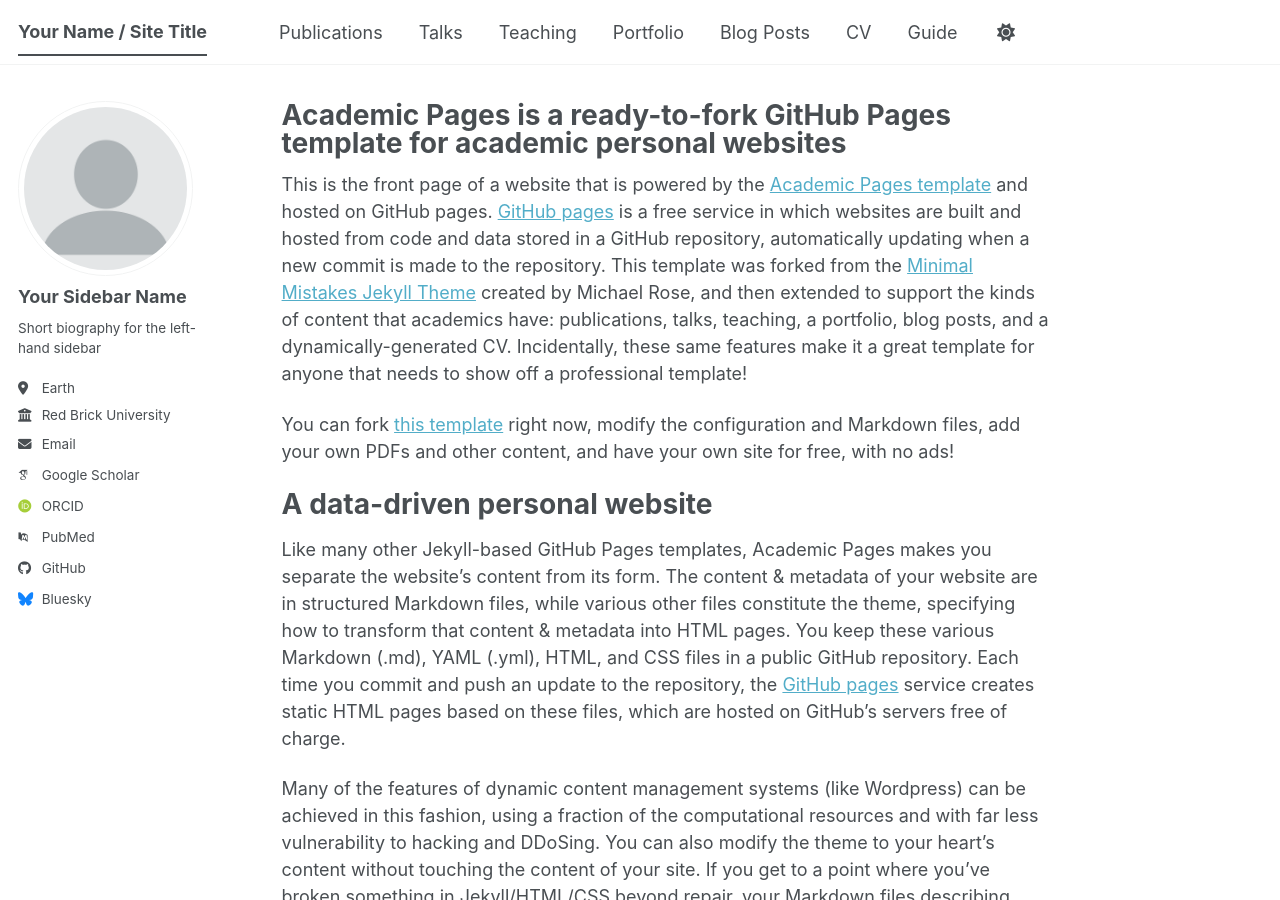
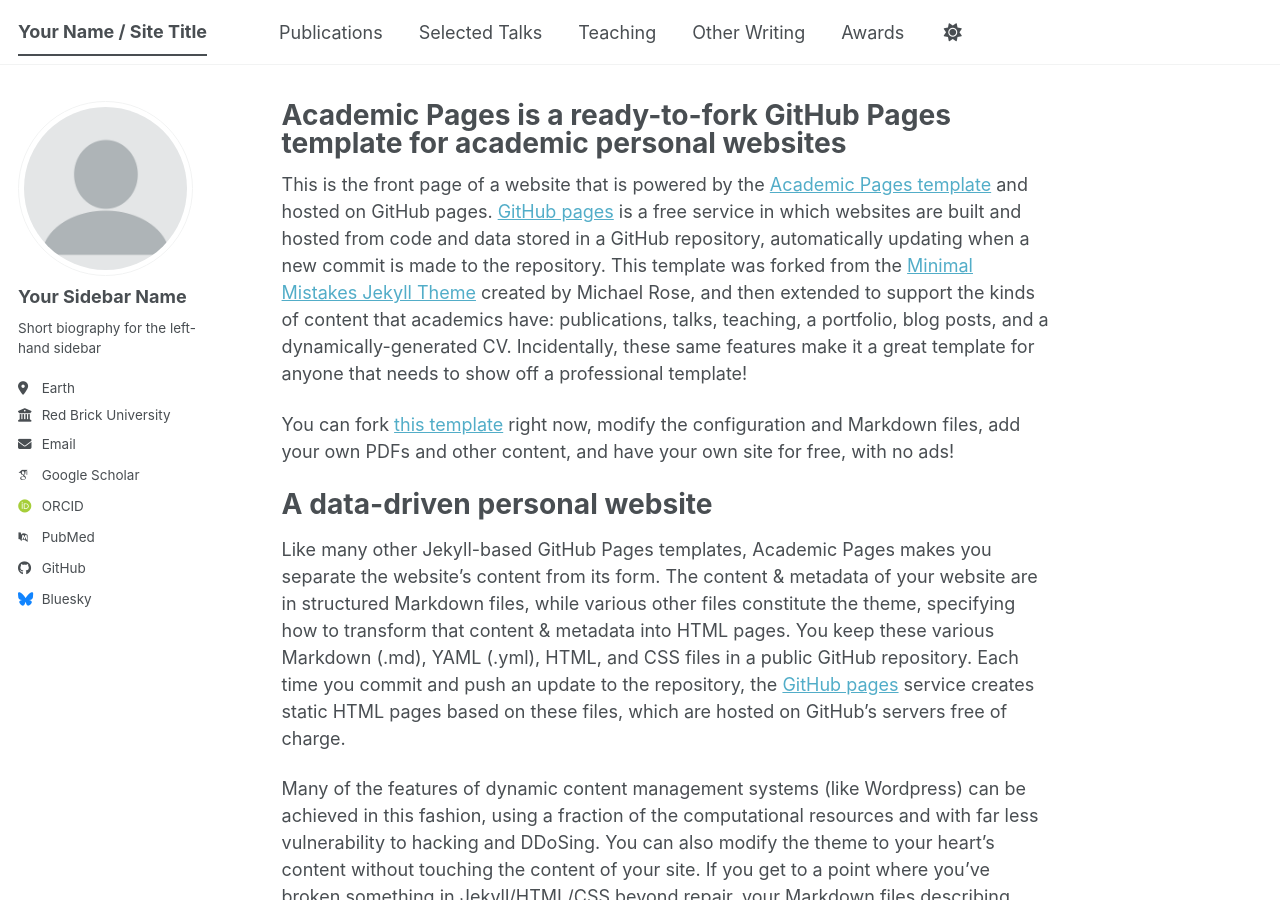
Before and after one commit to zhongzhengtang/zhongzhengtang.github.io, a Jekyll site: the page built from _pages/about.md, in a window 1280 px wide and 900 px high. Built offline with Jekyll 4.4.1, drawn with Linux system fonts in a browser that asks for light colours; some web fonts are replaced; a script bundle is joined from its source files by our own code; library files that are not in the unit come from our copies.

Commit message:
Update navigation.yml

```diff
--- a/_data/navigation.yml
+++ b/_data/navigation.yml
@@ -11,23 +11,14 @@
   - title: "Publications"
     url: /publications/
 
-  - title: "Talks"
+  - title: "Selected Talks"
     url: /talks/
 
   - title: "Teaching"
     url: /teaching/
 
-  - title: "Portfolio"
-    url: /portfolio/
+  - title: "Other Writing"
+    url: /other-writing/
 
-  - title: "Blog Posts"
-    url: /year-archive/
-
-  - title: "CV"
-    url: /cv/
-
-  # - title: "CV"
-  #   url: /cv-json/
-
-  - title: "Guide"
-    url: /markdown/
+  - title: "Awards"
+    url: /awards/
```
